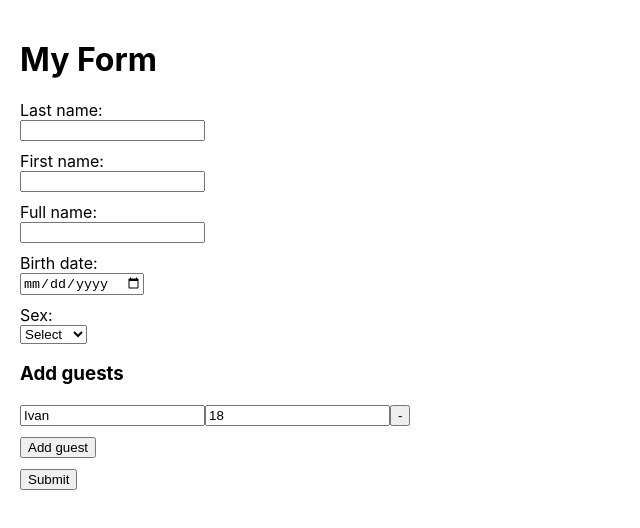
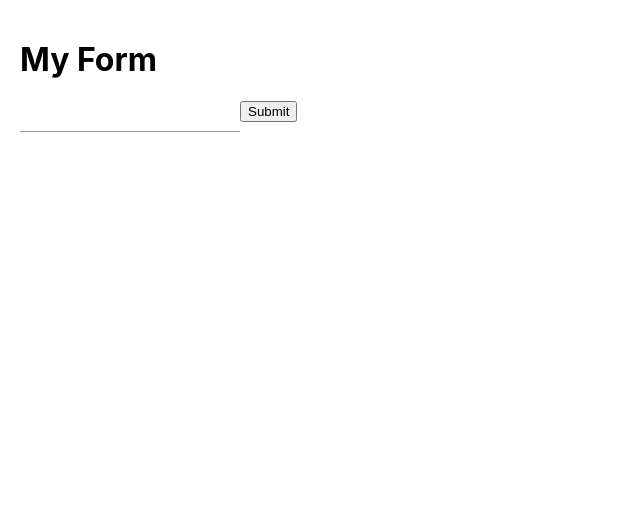
Before and after one commit to EkaterinaRakitina/my-app-formik, a React (Create React App) app: page / in a window 1280 px wide. Shown: the top 528 px of the page, without its empty margins (0-640 px from the left). Built offline with nearby package versions, Linux system fonts and the light colour scheme.

Commit message:
create componet for inputs, interfaces

```diff
--- a/package.json
+++ b/package.json
@@ -3,6 +3,7 @@
   "version": "0.1.0",
   "private": true,
   "dependencies": {
+    "@material-ui/core": "^4.12.3",
     "@testing-library/jest-dom": "^5.14.1",
     "@testing-library/react": "^12.0.0",
     "@testing-library/user-event": "^13.2.1",
--- a/src/App.tsx
+++ b/src/App.tsx
@@ -2,6 +2,7 @@ import React from "react";
 import { Formik, Field, Form, FieldArray, ErrorMessage } from "formik";
 import * as Yup from "yup";
 import moment from 'moment';
+import CustomInput from "./Components/CustomInput";
 import "./App.css";
 
 function App() {
@@ -24,7 +25,6 @@ function App() {
         return moment().diff(moment(value),'years') >= 18;
       }
     ).required("Required"),
-    // birthDay: Yup.string().required("Required"),
     sex: Yup.string().required("Please select a gender").oneOf(genders),
     guests: Yup.array()
     .of(
@@ -34,8 +34,6 @@ function App() {
       })
     )
     .min(1, 'Should be minimum 1 guest'),
-
-
     // guests: Yup.array()
     //   .of(
     //     Yup.object({
@@ -46,6 +44,20 @@ function App() {
     //   .min(1, 'Should be minimum 1 guest'),
   });
 
+  interface Guest {
+    name: string,
+    age: number
+  }
+
+  interface FormFields {
+    lastName: string,
+    firstName: string,
+    fullName: string,
+    birthDay: string,
+    sex: string,
+    guests: Guest[]
+  }
+
   const initialValues = {
     lastName: "",
     firstName: "",
@@ -54,13 +66,14 @@ function App() {
     sex: "",
     guests: [{ name: "Ivan", age: 18 }],
   };
+
   {console.log(initialValues)}
 
   return (
     <div className="App">
       <div>
         <h1>My Form</h1>
-        <Formik
+        <Formik<FormFields>
           initialValues={initialValues}
           validationSchema={validationSchema}
           // onSubmit={values => console.log(values)}
@@ -74,20 +87,14 @@ function App() {
           >
           {(props) => (
             <Form>
-              <div className="Form-control">
-                <label htmlFor="lastName">Last name: </label>
-                <Field type="text" name="lastName" id="lastName" />
-                <ErrorMessage
-                  name="lastName"
-                >{msg => <div className="Error-message">{msg}</div>}</ErrorMessage>
-              </div>
-              <div className="Form-control">
+              <CustomInput<FormFields> name="lastName"/>
+
+              <button type="submit">Submit</button>
+
+              {/* <div className="Form-control">
                 <label htmlFor="firstName">First name: </label>
                 <Field type="text" name="firstName" id="firstName" />
                 <ErrorMessage name="firstName">{msg => <div className="Error-message">{msg}</div>}</ErrorMessage>
-                {/* {props.errors.firstName && props.touched.firstName ? (
-                  <div>{props.errors.firstName}</div>
-                  ) : null} */}
               </div>
               <div className="Form-control">
                 <label htmlFor="fullName">Full name: </label>
@@ -125,7 +132,6 @@ function App() {
                             >
                               -
                             </button>
-                            {/* {console.log(props.values.guests)} */}
                           </div>
                         ))
                         : null}
@@ -139,7 +145,7 @@ function App() {
                 )}
               />
               <button type="submit">Submit</button>
-              <ErrorMessage name="guests">{msg => typeof msg === "string" ? <div className="Error-message">{msg}</div> : null}</ErrorMessage>
+              <ErrorMessage name="guests">{msg => typeof msg === "string" ? <div className="Error-message">{msg}</div> : null}</ErrorMessage> */}
             </Form>
           )}
         </Formik>
```
Also changed, not shown: 1 other file (tests, documents, lock files or other folders).
